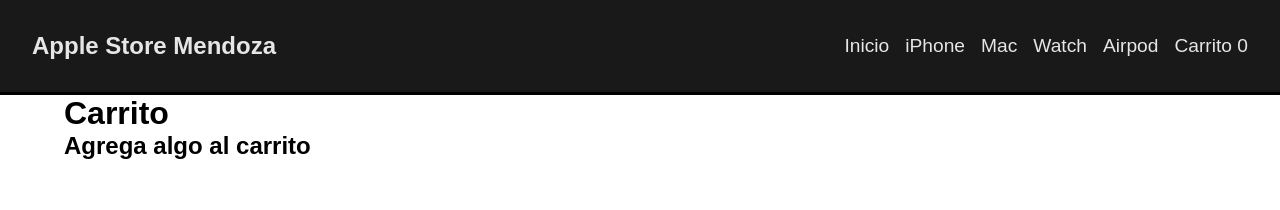
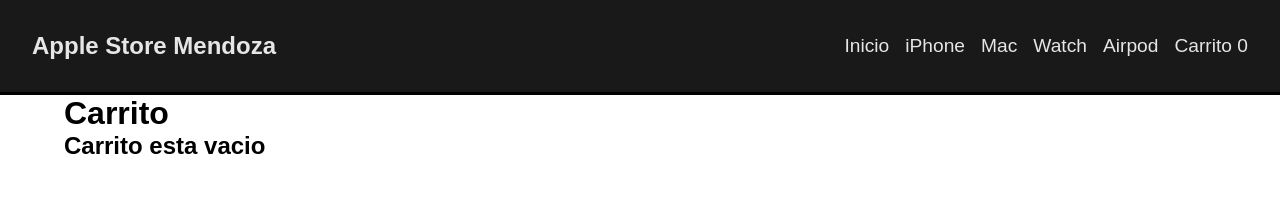
Before and after one commit to MauricioPerezCaram/EntregaFinalReactPerezCaram, a React (Create React App) app: page /carrito in a window 1280 px wide. Shown: the top 210 px of the page. Built offline with nearby package versions, Linux system fonts and the light colour scheme.

Commit message:
carrito agregado

```diff
--- a/src/components/Carrito.jsx
+++ b/src/components/Carrito.jsx
@@ -11,31 +11,26 @@
   return (
     <div className="container">
       <h1>Carrito</h1>
+      {carrito.map((prod) => (
+        <div key={prod.id}>
+          <h3>{prod.nombre}</h3>
+          <p>$ {prod.precio}</p>
+          <p>Cantidad: {prod.cantidad}</p>
+          <p>Total: $ {prod.precio * prod.cantidad}</p>
+        </div>
+      ))}
       {carrito.length > 0 ? (
-        carrito.map((prod) => (
-          <div key={prod.id}>
-            <h3>{prod.nombre}</h3>
-            <p>$ {prod.precio}</p>
-            <p>Cantidad: {prod.cantidad}</p>
-            <p>Total: $ {prod.precio * prod.cantidad}</p>
-          </div>
-        ))
-      ) : (
-        <h2>Agrega algo al carrito</h2>
-      )}
-      {carrito.length > 0 && (
         <>
           <h2>Total agregado al carrito: $ {precioTotal()}</h2>
-          <button onClick={handleVaciar}>Vaciar carrito</button>
+          <button onClick={handleVaciar} className="agregar-al-carrito">
+            Vaciar carrito
+          </button>
         </>
+      ) : (
+        <h2>Carrito esta vacio</h2>
       )}
     </div>
   );
 }
 
 export default Carrito;
-
-{
-  /* <h2>Total agregado al carrito: $ {precioTotal()}</h2>
-<button onClick={handleVaciar}>Vaciar Carrito</button> */
-}
```
